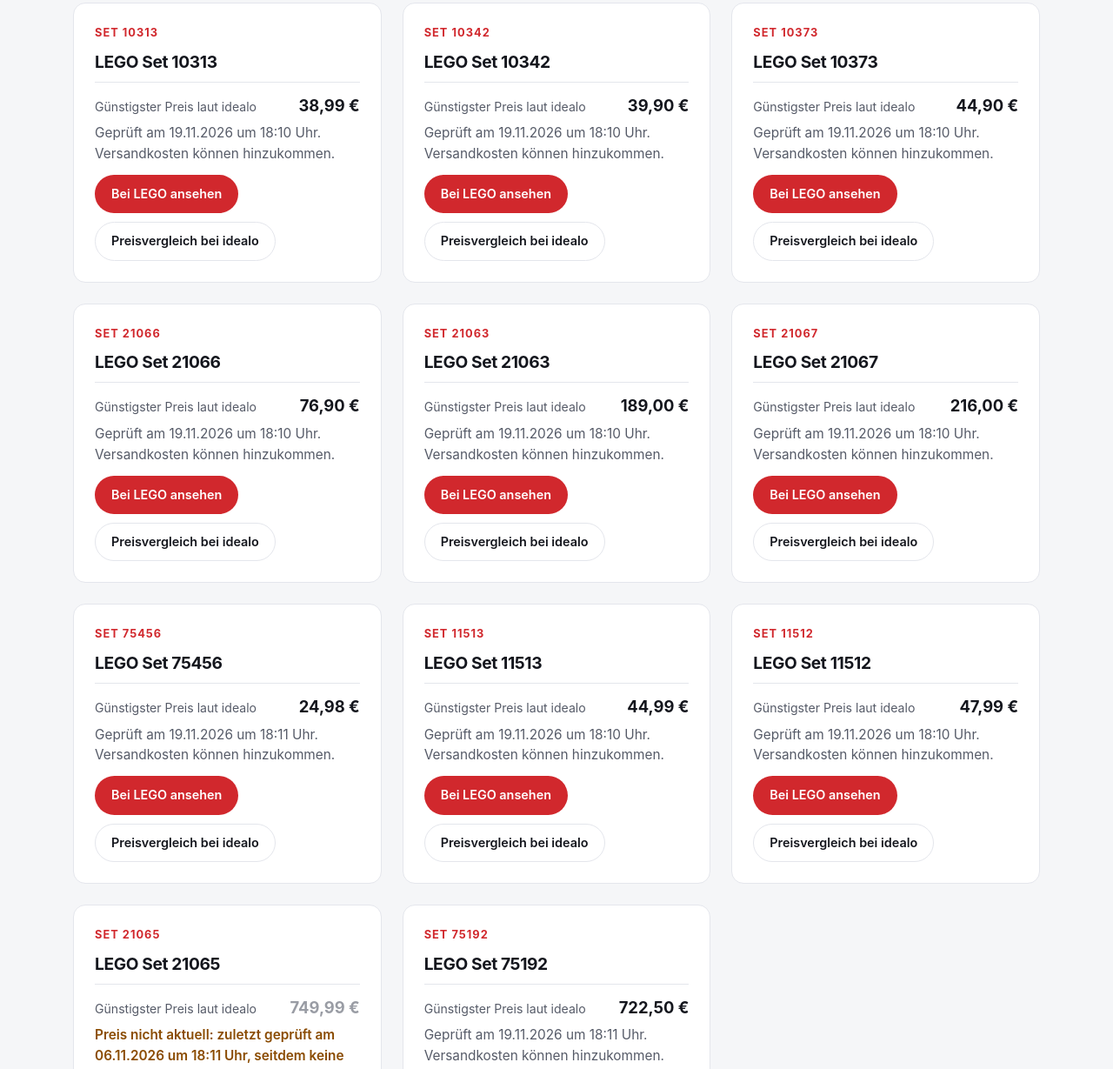
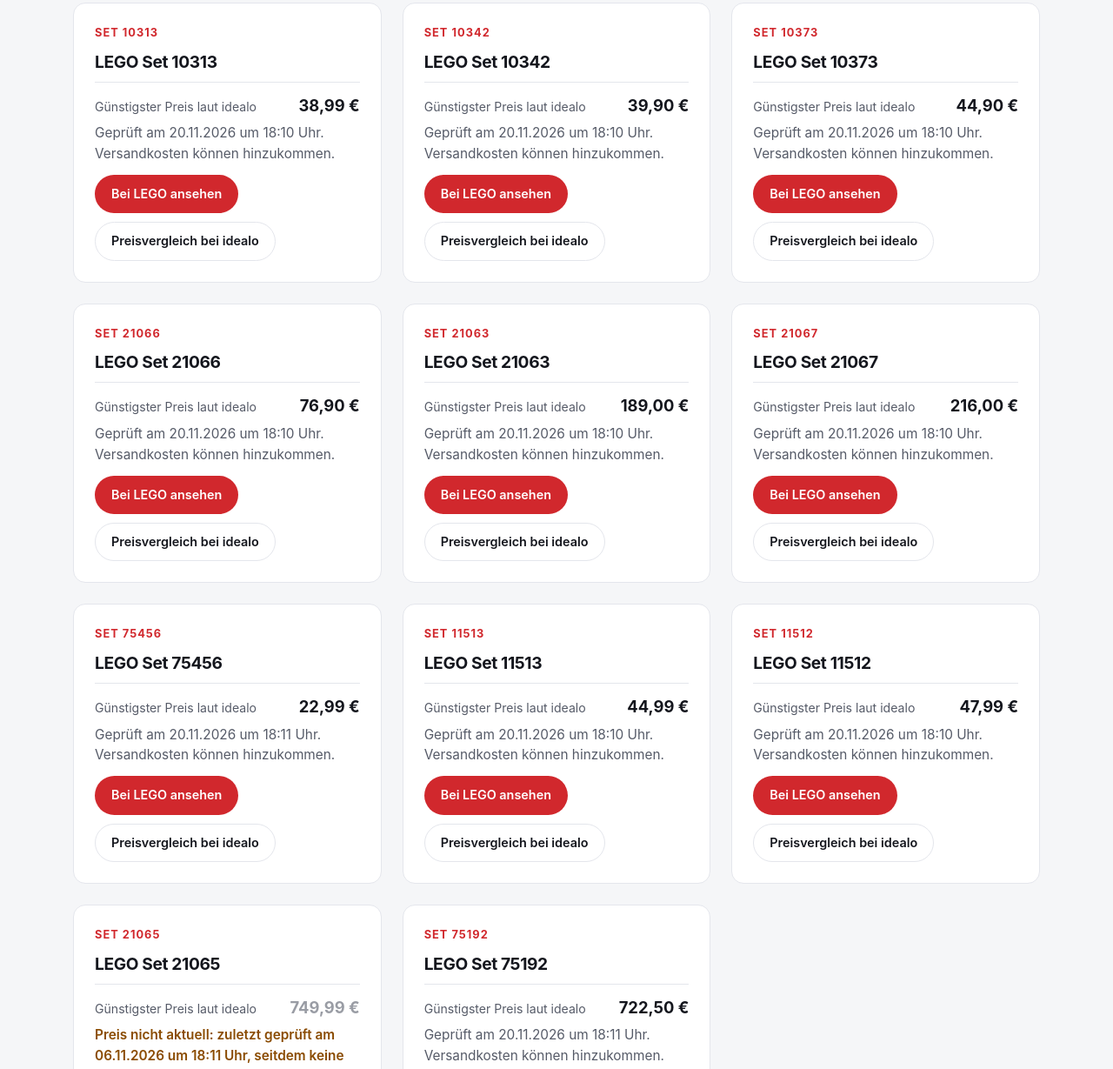
Before and after one commit to Razhwan03/wirkstatt-website, a plain HTML site: page brick-deals-de/index.html in a window 1280 px wide. Shown: the part 838-2067 px from the top of the page at 87% size. Drawn offline with Linux system fonts and the light colour scheme.

Commit message:
JARVIS: Preise aus dem Preis-Waechter aktualisiert (10 Sets, Stand 21.11.2026 00:02)

```diff
--- a/brick-deals-de/index.html
+++ b/brick-deals-de/index.html
@@ -73,7 +73,7 @@
         <h3>LEGO Set 10313</h3>
         <div class="set-prices">
           <div class="price-row"><span class="lbl">Günstigster Preis laut idealo</span><strong>38,99 €</strong></div>
-          <p class="price-checked">Geprüft am 19.11.2026 um 18:10 Uhr. Versandkosten können hinzukommen.</p>
+          <p class="price-checked">Geprüft am 20.11.2026 um 18:10 Uhr. Versandkosten können hinzukommen.</p>
         </div>
         <div class="cta-row">
           <a class="btn btn-primary" href="https://www.lego.com/de-de/product/wildflower-bouquet-10313" target="_blank" rel="noopener noreferrer">Bei LEGO ansehen</a>
@@ -86,7 +86,7 @@
         <h3>LEGO Set 10342</h3>
         <div class="set-prices">
           <div class="price-row"><span class="lbl">Günstigster Preis laut idealo</span><strong>39,90 €</strong></div>
-          <p class="price-checked">Geprüft am 19.11.2026 um 18:10 Uhr. Versandkosten können hinzukommen.</p>
+          <p class="price-checked">Geprüft am 20.11.2026 um 18:10 Uhr. Versandkosten können hinzukommen.</p>
         </div>
         <div class="cta-row">
           <a class="btn btn-primary" href="https://www.lego.com/de-de/product/pretty-pink-flower-bouquet-10342" target="_blank" rel="noopener noreferrer">Bei LEGO ansehen</a>
@@ -99,7 +99,7 @@
         <h3>LEGO Set 10373</h3>
         <div class="set-prices">
           <div class="price-row"><span class="lbl">Günstigster Preis laut idealo</span><strong>44,90 €</strong></div>
-          <p class="price-checked">Geprüft am 19.11.2026 um 18:10 Uhr. Versandkosten können hinzukommen.</p>
+          <p class="price-checked">Geprüft am 20.11.2026 um 18:10 Uhr. Versandkosten können hinzukommen.</p>
         </div>
         <div class="cta-row">
           <a class="btn btn-primary" href="https://www.lego.com/de-de/product/mini-bonsai-trees-10373" target="_blank" rel="noopener noreferrer">Bei LEGO ansehen</a>
@@ -112,7 +112,7 @@
         <h3>LEGO Set 21066</h3>
         <div class="set-prices">
           <div class="price-row"><span class="lbl">Günstigster Preis laut idealo</span><strong>76,90 €</strong></div>
-          <p class="price-checked">Geprüft am 19.11.2026 um 18:10 Uhr. Versandkosten können hinzukommen.</p>
+          <p class="price-checked">Geprüft am 20.11.2026 um 18:10 Uhr. Versandkosten können hinzukommen.</p>
         </div>
         <div class="cta-row">
           <a class="btn btn-primary" href="https://www.lego.com/de-de/product/new-york-city-the-big-apple-21066" target="_blank" rel="noopener noreferrer">Bei LEGO ansehen</a>
@@ -125,7 +125,7 @@
         <h3>LEGO Set 21063</h3>
         <div class="set-prices">
           <div class="price-row"><span class="lbl">Günstigster Preis laut idealo</span><strong>189,00 €</strong></div>
-          <p class="price-checked">Geprüft am 19.11.2026 um 18:10 Uhr. Versandkosten können hinzukommen.</p>
+          <p class="price-checked">Geprüft am 20.11.2026 um 18:10 Uhr. Versandkosten können hinzukommen.</p>
         </div>
         <div class="cta-row">
           <a class="btn btn-primary" href="https://www.lego.com/de-de/product/neuschwanstein-castle-21063" target="_blank" rel="noopener noreferrer">Bei LEGO ansehen</a>
@@ -138,7 +138,7 @@
         <h3>LEGO Set 21067</h3>
         <div class="set-prices">
           <div class="price-row"><span class="lbl">Günstigster Preis laut idealo</span><strong>216,00 €</strong></div>
-          <p class="price-checked">Geprüft am 19.11.2026 um 18:10 Uhr. Versandkosten können hinzukommen.</p>
+          <p class="price-checked">Geprüft am 20.11.2026 um 18:10 Uhr. Versandkosten können hinzukommen.</p>
         </div>
         <div class="cta-row">
           <a class="btn btn-primary" href="https://www.lego.com/de-de/product/tower-bridge-21067" target="_blank" rel="noopener noreferrer">Bei LEGO ansehen</a>
@@ -150,8 +150,8 @@
         <span class="eyebrow">Set 75456</span>
         <h3>LEGO Set 75456</h3>
         <div class="set-prices">
-          <div class="price-row"><span class="lbl">Günstigster Preis laut idealo</span><strong>24,98 €</strong></div>
-          <p class="price-checked">Geprüft am 19.11.2026 um 18:11 Uhr. Versandkosten können hinzukommen.</p>
+          <div class="price-row"><span class="lbl">Günstigster Preis laut idealo</span><strong>22,99 €</strong></div>
+          <p class="price-checked">Geprüft am 20.11.2026 um 18:11 Uhr. Versandkosten können hinzukommen.</p>
         </div>
         <div class="cta-row">
           <a class="btn btn-primary" href="https://www.lego.com/de-de/product/advent-calendar-2026-75456" target="_blank" rel="noopener noreferrer">Bei LEGO ansehen</a>
@@ -164,7 +164,7 @@
         <h3>LEGO Set 11513</h3>
         <div class="set-prices">
           <div class="price-row"><span class="lbl">Günstigster Preis laut idealo</span><strong>44,99 €</strong></div>
-          <p class="price-checked">Geprüft am 19.11.2026 um 18:10 Uhr. Versandkosten können hinzukommen.</p>
+          <p class="price-checked">Geprüft am 20.11.2026 um 18:10 Uhr. Versandkosten können hinzukommen.</p>
         </div>
         <div class="cta-row">
           <a class="btn btn-primary" href="https://www.lego.com/de-de/product/dark-flower-arrangement-11513" target="_blank" rel="noopener noreferrer">Bei LEGO ansehen</a>
@@ -177,7 +177,7 @@
         <h3>LEGO Set 11512</h3>
         <div class="set-prices">
           <div class="price-row"><span class="lbl">Günstigster Preis laut idealo</span><strong>47,99 €</strong></div>
-          <p class="price-checked">Geprüft am 19.11.2026 um 18:10 Uhr. Versandkosten können hinzukommen.</p>
+          <p class="price-checked">Geprüft am 20.11.2026 um 18:10 Uhr. Versandkosten können hinzukommen.</p>
         </div>
         <div class="cta-row">
           <a class="btn btn-primary" href="https://www.lego.com/de-de/product/hanging-golden-pothos-11512" target="_blank" rel="noopener noreferrer">Bei LEGO ansehen</a>
@@ -203,7 +203,7 @@
         <h3>LEGO Set 75192</h3>
         <div class="set-prices">
           <div class="price-row"><span class="lbl">Günstigster Preis laut idealo</span><strong>722,50 €</strong></div>
-          <p class="price-checked">Geprüft am 19.11.2026 um 18:11 Uhr. Versandkosten können hinzukommen.</p>
+          <p class="price-checked">Geprüft am 20.11.2026 um 18:11 Uhr. Versandkosten können hinzukommen.</p>
         </div>
         <div class="cta-row">
           <a class="btn btn-primary" href="https://www.lego.com/de-de/product/millennium-falcon-75192" target="_blank" rel="noopener noreferrer">Bei LEGO ansehen</a>
```
